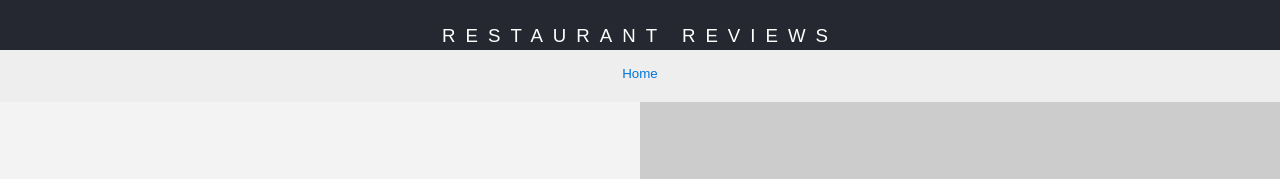
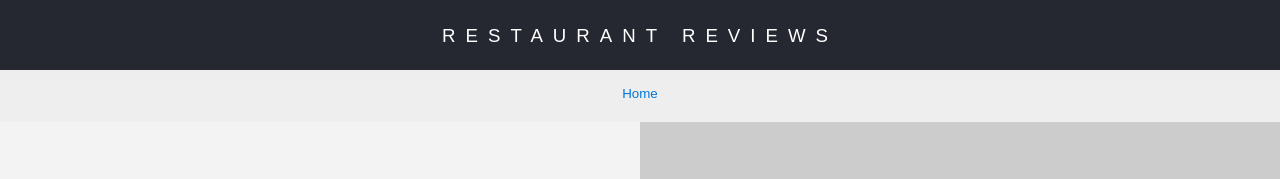
Before and after one commit to morisasy/restaurant, a plain HTML site: page restaurant.html in a window 1280 px wide. Shown: the top 179 px of the page. Drawn offline with Linux system fonts and the light colour scheme; some packages are replaced by stand-ins of ours.

Commit message:
Feedback reviews

```diff
--- a/css/styles.css
+++ b/css/styles.css
@@ -82,6 +82,7 @@ nav {
 nav h1 {
   margin: auto;
   padding-top: 20px;
+  padding-bottom: 20px;
 }
 nav h1 a {
   color: #fff;
--- a/js/dbhelper.js
+++ b/js/dbhelper.js
@@ -4,6 +4,7 @@
 class DBHelper {
 
   /**
+   * python3 -m http.server 8000
    * Database URL.
    * Change this to restaurants.json file location on your server.
    */
```
Also changed, not shown: index.html (+4 -4 lines).
